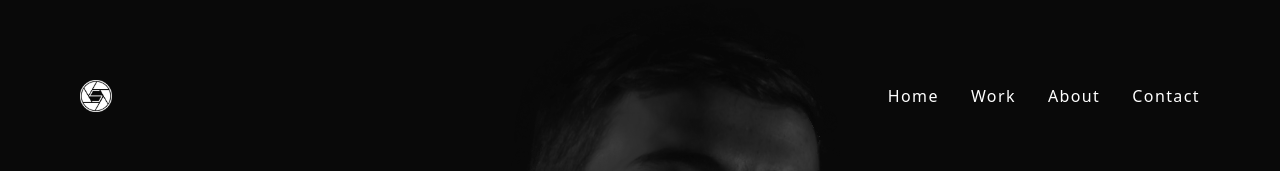
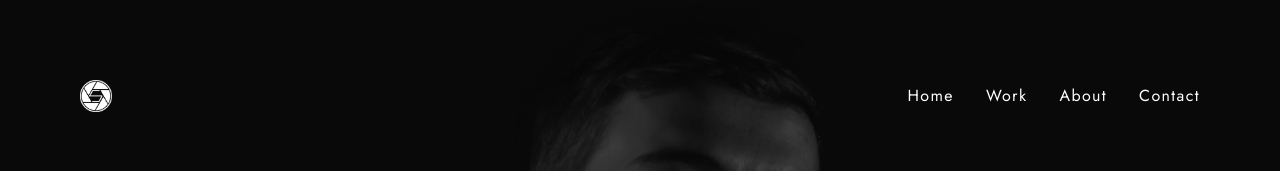
Before and after one commit to markonikolas/skilla-shoot, a Next.js app: page / in a window 1280 px wide. Shown: the top 171 px of the page. Built offline with nearby package versions, Linux system fonts and the light colour scheme.

Commit message:
Update nav font to jost

```diff
--- a/components/Nav/Navbar.tsx
+++ b/components/Nav/Navbar.tsx
@@ -16,7 +16,7 @@ const Navbar = () => {
 			<nav
 				className={`${
 					menuState ? 'flex glass' : 'hidden'
-				} flex-col absolute bg-[#090909] z-50 top-[112px] left-0 w-screen h-[calc(100vh-112px)] justify-between py-[80px] sm:py-[120px] md:py-0 md:flex md:flex-row md:static md:w-auto md:h-auto md:bg-transparent gap-8 items-center text-sm tracking-widest`}>
+				} flex-col absolute bg-[#090909] z-50 top-[112px] left-0 w-screen h-[calc(100vh-112px)] justify-between py-[80px] sm:py-[120px] md:py-0 md:flex md:flex-row md:static md:w-auto md:h-auto md:bg-transparent gap-8 items-center text-sm tracking-widest font-jost`}>
 				<Link href='/' className='hover:text-gray-100 transition-colors text-2xl md:text-base'>
 					Home
 				</Link>
```
